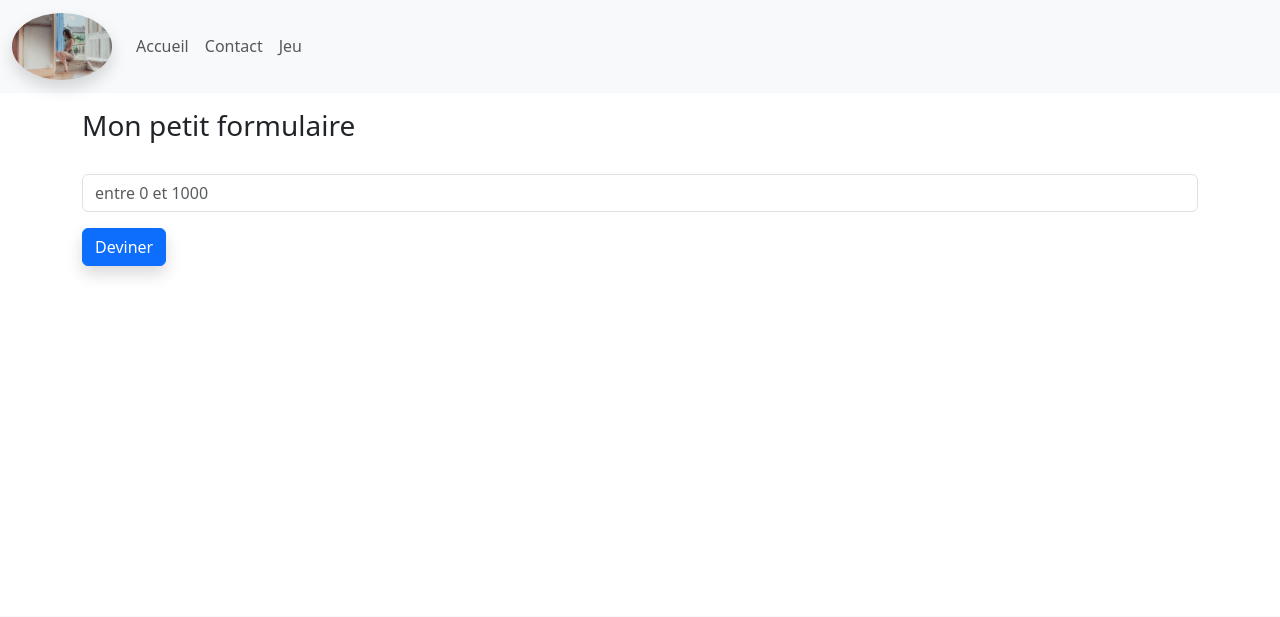
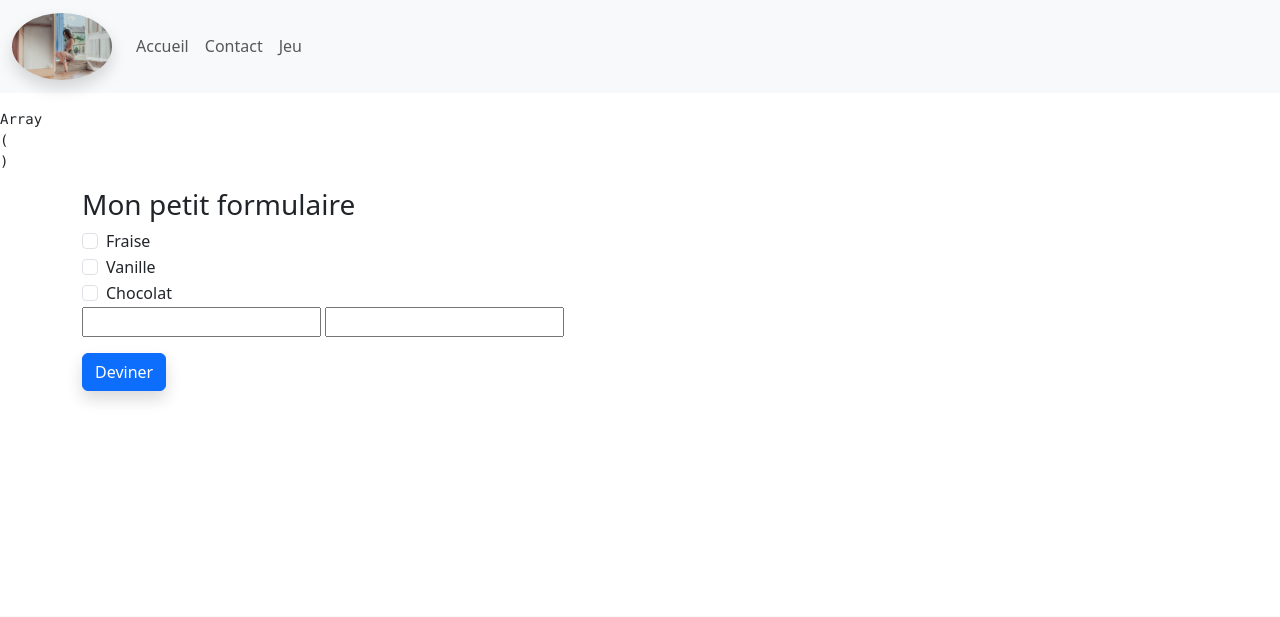
Before and after one commit to GuillemotClement/LEARN_php, a PHP site: page /jeu.php in a window 1280 px wide. Shown: the top 617 px of the page. Run offline with PHP 8.4, Linux system fonts and the light colour scheme.

Commit message:
🎨 gestion des checkbox

```diff
--- a/jeu.php
+++ b/jeu.php
@@ -1,43 +1,34 @@
 <?php
-$aDeviner = 150;
-$erreur = null;
-$succes = null;
-$value = null;
-
-if(isset($_POST['chiffre'])){
-    if($_POST['chiffre'] > $aDeviner){
-        $erreur = "Le chiffre est trop grand";
-    }elseif($_POST['chiffre'] < $aDeviner){
-        $erreur = "Le chiffre est trop petit";
-    }else{
-        $succes = "Bravo, vous avez deviner";
-    }
-    $value = (int)$_POST['chiffre'];
-}
-
 require 'header.php';
+require_once 'oldFunction.php';
+printr($_GET);
 ?>
 
 
-<?php if($erreur):?>
-    <div class="alert alert-danger">
-        <?= $erreur ?>
-    </div>
-<?php elseif($succes):?>
-    <div class="alert alert-success">
-        <?=$succes?>
-    </div>
-<?php endif?>
-
-
 <main class="container my-3">
-    <form action="/graphikart/jeu.php" method="post">
+    <form action="/graphikart/jeu.php" method="get">
         <h3>Mon petit formulaire</h3>
-        <div class="mb-3">
-            <label for="" class="form-label"></label>
-            <input type="number" class="form-control" id="" name="chiffre" placeholder="entre 0 et 1000" value="<?=$value?>">
+        <div class="form-check">
+            <input class="form-check-input" type="checkbox" name="parfum[]" value="fraise" id="fraise">
+            <label class="form-check-label" for="fraise">
+                Fraise
+            </label>
         </div>
-        <div class="ctn-btn">
+        <div class="form-check">
+            <input class="form-check-input" type="checkbox" name="parfum[]" value="vanille" id="vanille">
+            <label class="form-check-label" for="vanille">
+                Vanille
+            </label>
+        </div>
+        <div class="form-check">
+            <input class="form-check-input" type="checkbox" name="parfum[]" value="chocolat" id="chocolat">
+            <label class="form-check-label" for="chocolat">
+                Chocolat
+            </label>
+        </div>
+        <input type="text" name="demo[]">
+        <input type="text" name="demo[]">
+        <div class="ctn-btn my-3">
             <button type="submit" class="btn btn-primary shadow">Deviner</button>
         </div>
     </form>
--- a/oldFunction.php
+++ b/oldFunction.php
@@ -21,12 +21,11 @@ HTML;
  * @param array $arr le tableau à afficher
  * @return array le tableau avec les balises <pre>...</pre>
  */
-function printr(array $arr):array
+function printr(array $arr)
 {
     echo "<pre>";
     print_r($arr);
     echo "</pre>";
-    die;
 }
 
 /**
```
